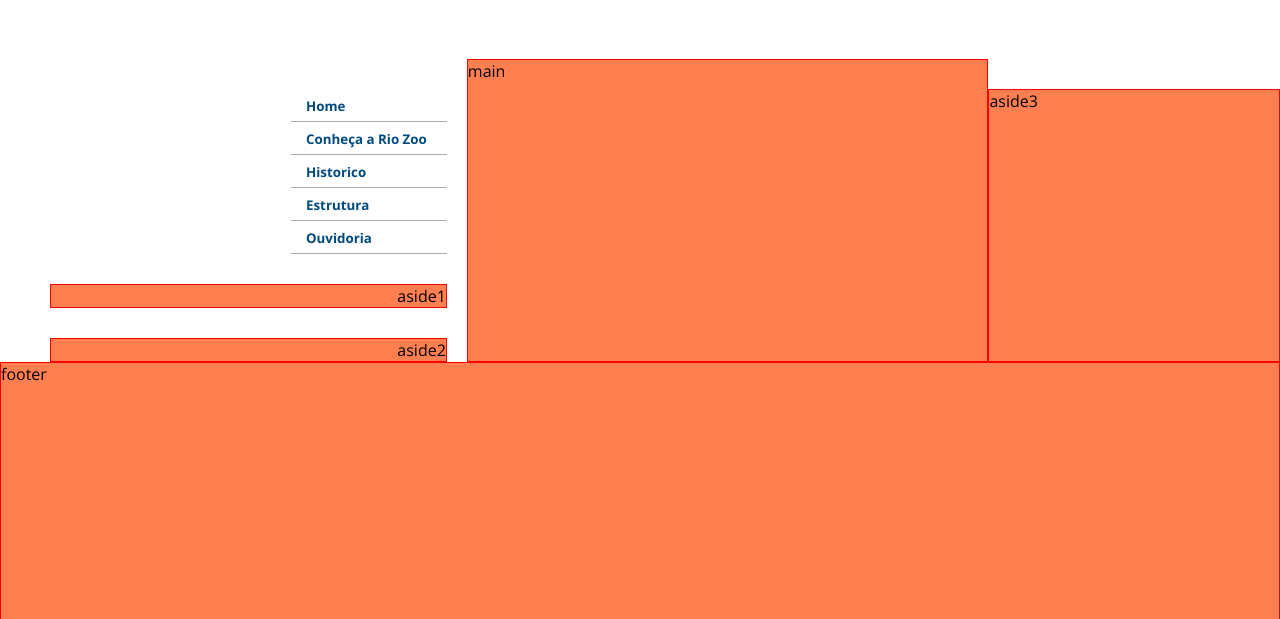
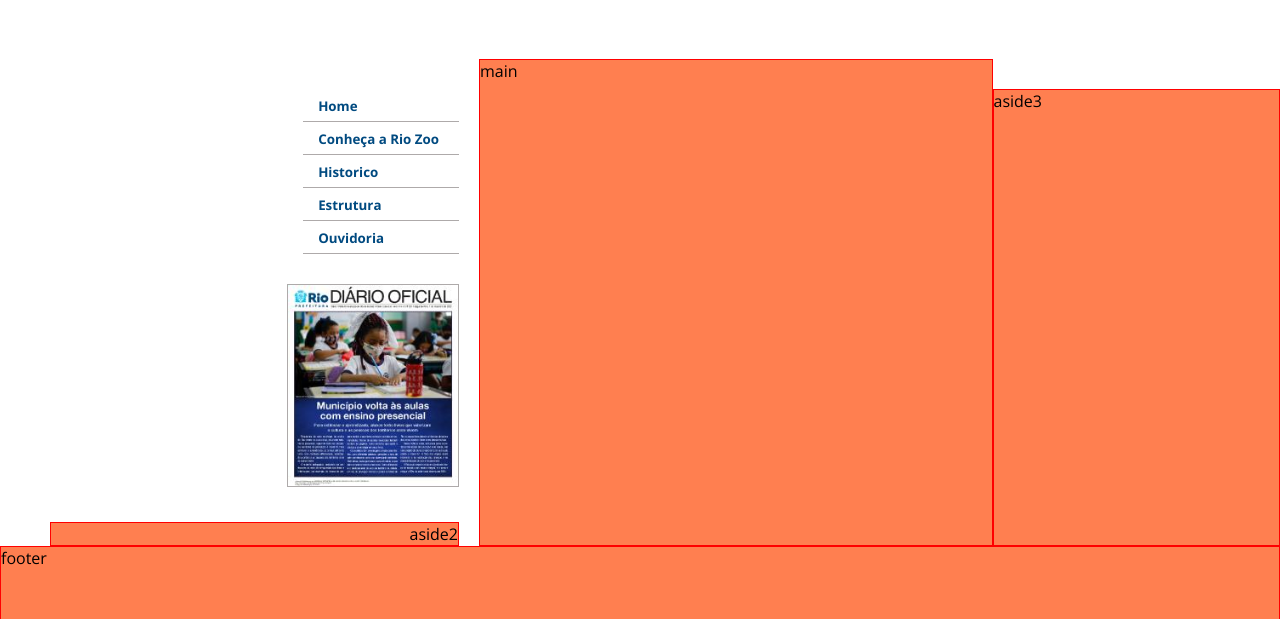
Before and after one commit to limasuu/recriando-pgn-prefeitura, a plain HTML site: page index.html in a window 1280 px wide. Shown: the part 181-800 px from the top of the page. Drawn offline with nearby package versions, Linux system fonts and the light colour scheme.

Commit message:
Definindo aside1 (diário oficial).

```diff
--- a/index.html
+++ b/index.html
@@ -75,7 +75,9 @@
             </ul>
         </nav>
         <aside class="aside1">
-            aside1
+            <a href="#">
+                <img src="img/imagem_diario.jpeg" alt="Link para o Diário Oficial"/>
+            </a>
         </aside>
         <aside class="aside2">
             aside2
--- a/style.css
+++ b/style.css
@@ -198,8 +198,18 @@ header a{
     transition: .4s;
 }
 /* --------------------------------------------------------- */
-.aside1{border:1px solid RED;background-color: coral;
+.aside1{
     grid-area: aside1;
+}
+
+.aside1 img{
+    max-width: 170px;
+    border: 1px solid var(--cinza-escuro2);
+    transition: .4s;
+}
+
+.aside1 img:hover{
+    border: 1px solid var(--azul-claro);
 }
 /* --------------------------------------------------------- */
 .aside2{border:1px solid RED;background-color: coral;
```
